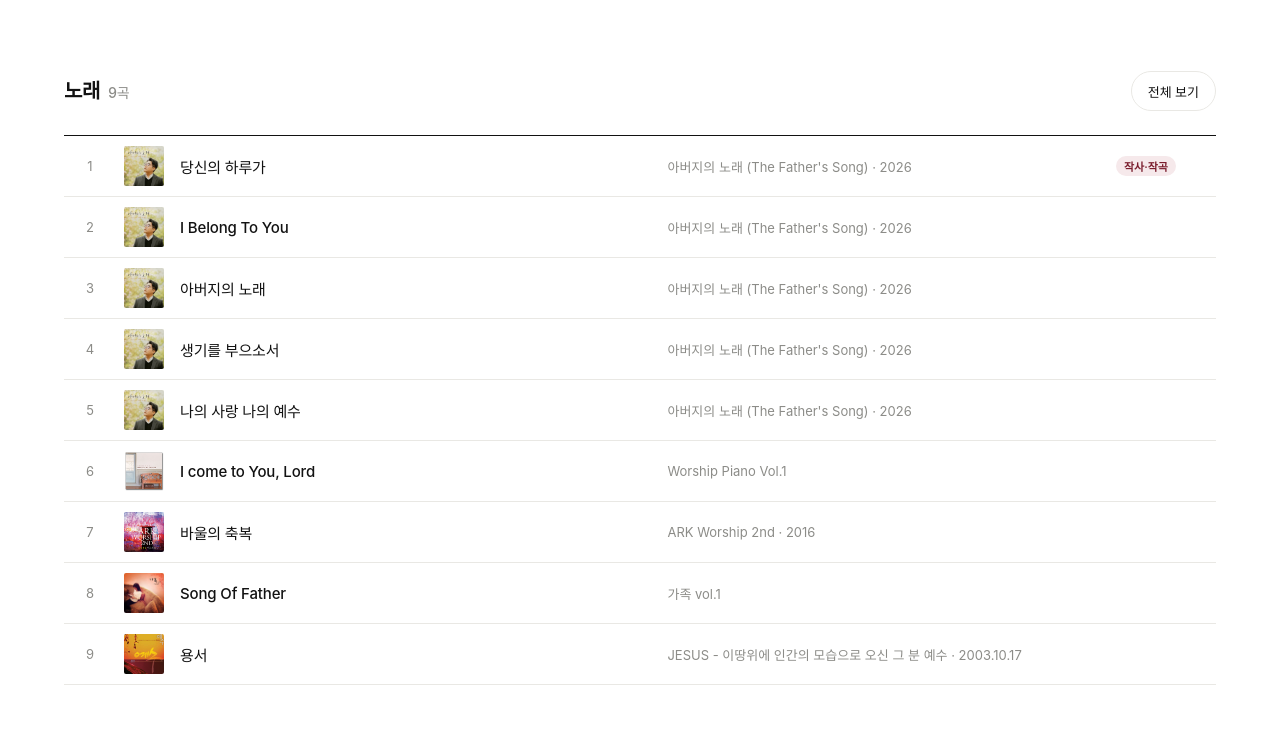
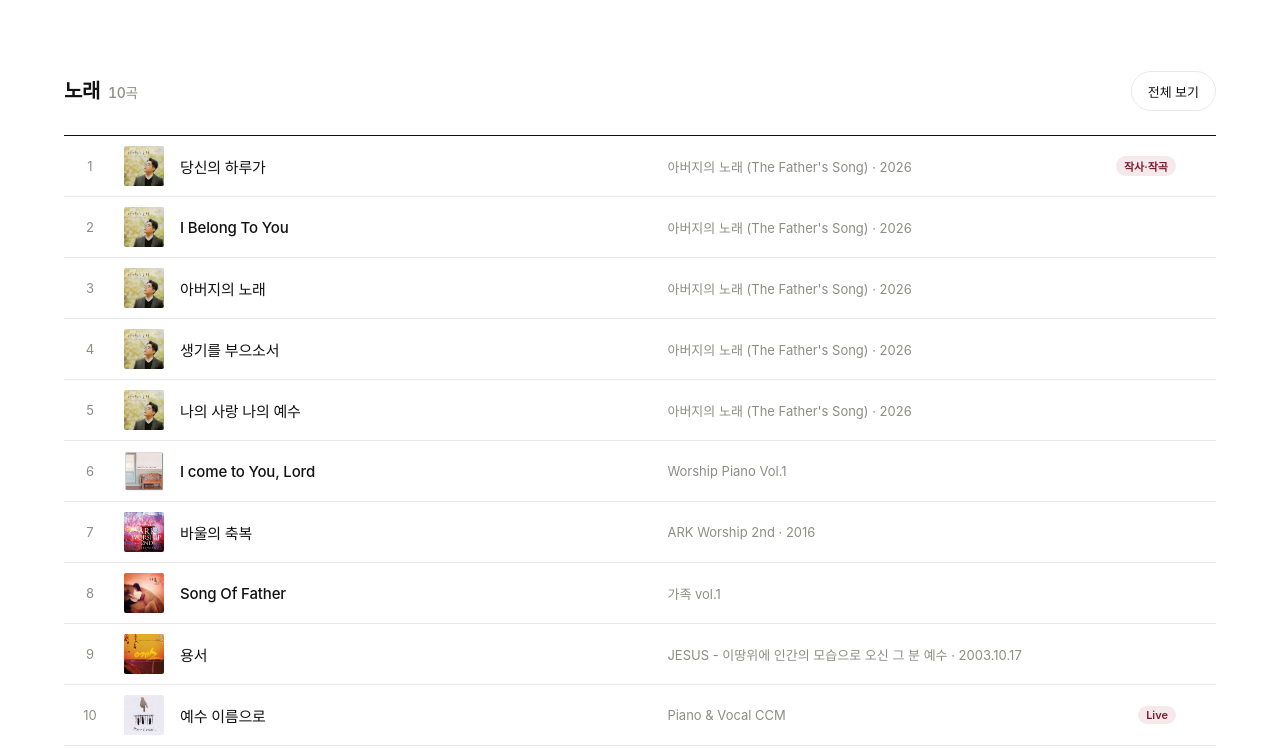
Before and after one commit to nellapark-cloud/songs, a plain HTML site: page index.html in a window 1280 px wide. Shown: the part 1852-2602 px from the top of the page. Drawn offline with Linux system fonts and the light colour scheme; no server answers; a web font is replaced by a local one.

Commit message:
Update index.html

```diff
--- a/index.html
+++ b/index.html
@@ -553,7 +553,8 @@ const PINNED = [
   { id:'NvLXvf-1q2I', title:'I come to You, Lord' },
   { id:'UDV4QtVf0qE', title:'바울의 축복' },
   { id:'piB-61B5X9M', title:'Song Of Father' },
-  { id:'BPy3ObCwa2k', title:'용서' }
+  { id:'BPy3ObCwa2k', title:'용서' },
+  { id:'2fc3FN75f3o', title:'예수 이름으로', badge:'Live' }
 ];
 
 
```
